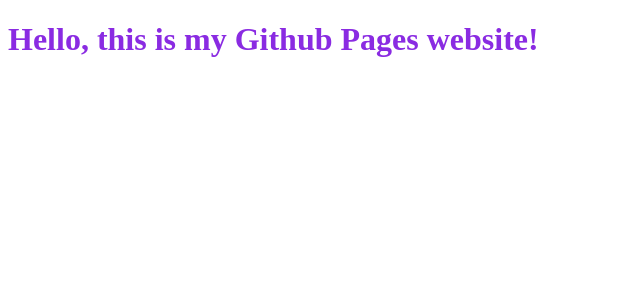
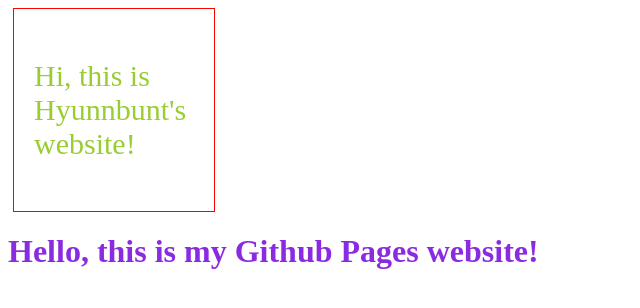
Before and after one commit to hyunnbunt/hyunnbunt.github.io, a plain HTML site: page index.html in a window 1280 px wide. Shown: the whole page, without its empty margins (0-640 px from the left). Drawn offline with Linux system fonts and the light colour scheme.

Commit message:
Change style

```diff
--- a/index.html
+++ b/index.html
@@ -1,9 +1,25 @@
 <!DOCTYPE html>
 <html lang="en">
     <head>
-        <title>Hello!</title>
+        <title>Hello, world!</title>
+        <style>
+            form {
+                width : 200px;
+                border : 1px solid red;
+                margin : 5px;
+            }
+            p {
+                font-family : Gergia;
+                font-size : 30px;
+                color : yellowgreen;
+                padding : 20px;
+            }
+        </style>
     </head>
     <body>
+        <form>
+            <p>Hi, this is Hyunnbunt's website!</p>
+        </form>
         <h1 style="color:blueviolet">Hello, this is my Github Pages website!</h1>
     </body>
 </html>
```
